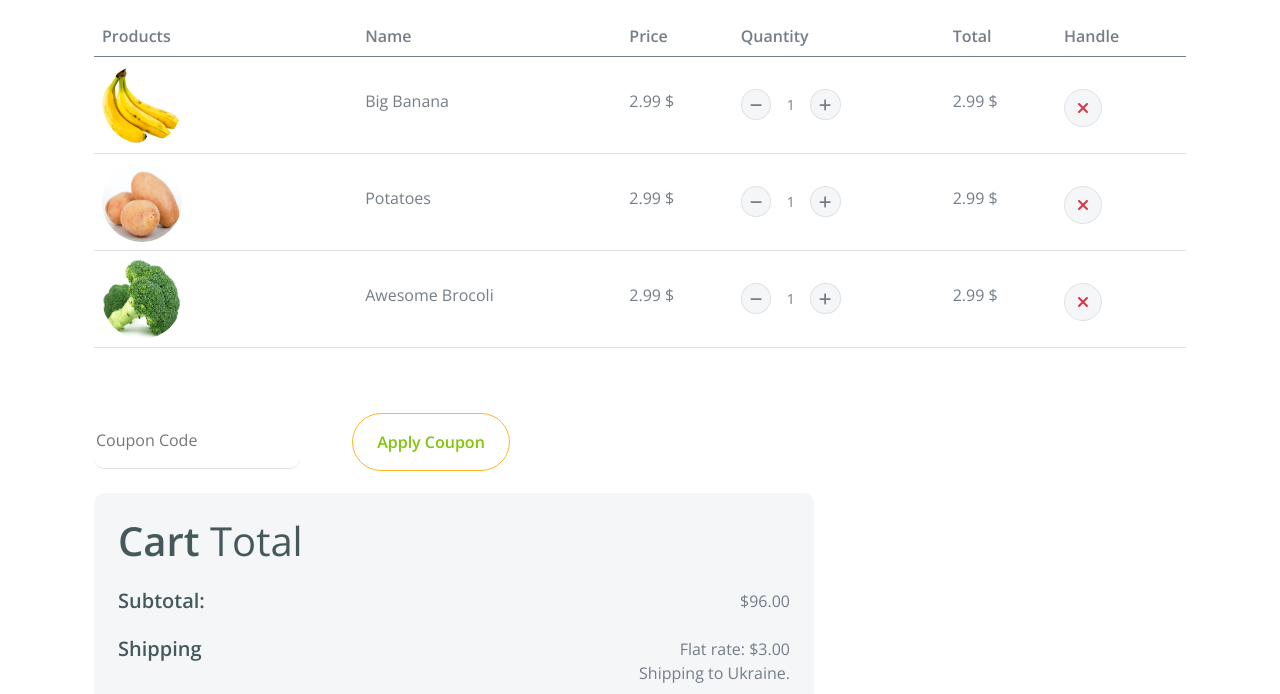
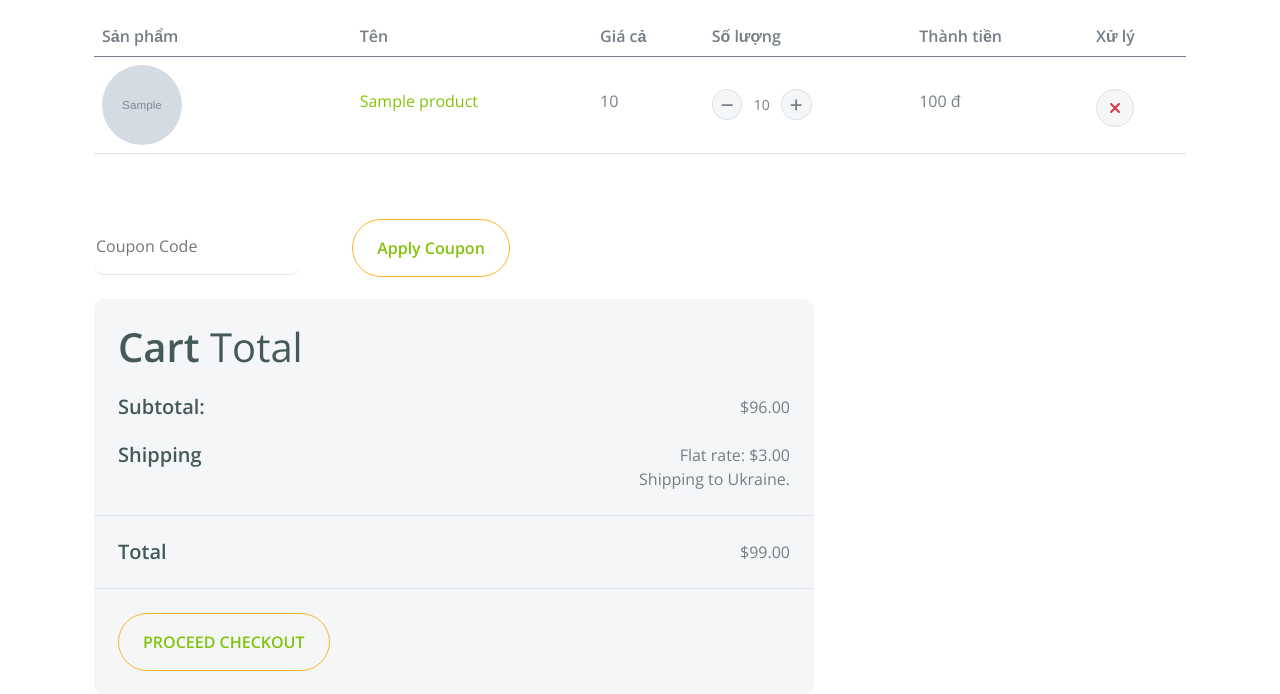
Before and after one commit to duyt1122/laptopShop, a Java web app: template src/main/webapp/WEB-INF/view/client/cart/show.jsp in a window 1280 px wide. Shown: the part 120-814 px from the top of the page. Run offline with Spring Boot 4, a stand-in JSP engine, Linux system fonts and the light colour scheme; the template is opened without the code that fills it: most values are stand-ins (such as "Sample title", 1, 10 or a date in 2020); grey boxes marked "Sample" are stand-in pictures; data that the repository does not hold is empty; some of the project's set-up classes (security, data sources, template engines, error pages and the like) are left out, and stand-ins take their place; some libraries are stand-ins or nearby versions.

Commit message:
load data cart

```diff
--- a/src/main/java/com/vn/laptopshop/config/CustomSuccessHandler.java
+++ b/src/main/java/com/vn/laptopshop/config/CustomSuccessHandler.java
@@ -58,7 +58,7 @@ public class CustomSuccessHandler implements AuthenticationSuccessHandler {
             session.setAttribute("avatar", user.getAvatar());
             session.setAttribute("id", user.getId());
             session.setAttribute("email", user.getEmail());
-            int sum = user.getCart().getSum();
+            int sum = user.getCart() == null? 0: user.getCart().getSum();
             session.setAttribute("sum", sum);
         }
 
--- a/src/main/java/com/vn/laptopshop/service/ProductService.java
+++ b/src/main/java/com/vn/laptopshop/service/ProductService.java
@@ -91,4 +91,8 @@ public class ProductService{
         }
 
     }
+
+    public Cart fetchByUser(User user){
+        return this.cartRepository.findByUser(user);
+    }
 }
--- a/src/main/webapp/WEB-INF/view/client/cart/show.jsp
+++ b/src/main/webapp/WEB-INF/view/client/cart/show.jsp
@@ -56,47 +56,57 @@
                             <table class="table">
                                 <thead>
                                     <tr>
-                                        <th scope="col">Products</th>
-                                        <th scope="col">Name</th>
-                                        <th scope="col">Price</th>
-                                        <th scope="col">Quantity</th>
-                                        <th scope="col">Total</th>
-                                        <th scope="col">Handle</th>
+                                        <th scope="col">Sản phẩm</th>
+                                        <th scope="col">Tên</th>
+                                        <th scope="col">Giá cả</th>
+                                        <th scope="col">Số lượng</th>
+                                        <th scope="col">Thành tiền</th>
+                                        <th scope="col">Xử lý</th>
                                     </tr>
                                 </thead>
                                 <tbody>
+                                    <c:forEach var="cartDetail" items="${cartDetails}">
                                         <tr>
                                             <th scope="row">
                                                 <div class="d-flex align-items-center">
-                                                <img src="img/vegetable-item-3.png"
+                                                    <img src="/images/product/${cartDetail.product.image}"
                                                         class="img-fluid me-5 rounded-circle"
                                                         style="width: 80px; height: 80px;" alt="">
                                                 </div>
                                             </th>
                                             <td>
-                                            <p class="mb-0 mt-4">Big Banana</p>
+                                                <p class="mb-0 mt-4">
+                                                    <a href="/product/${cartDetail.product.id}"
+                                                        target="_blank">${cartDetail.product.name}</a>
+                                                </p>
                                             </td>
                                             <td>
-                                            <p class="mb-0 mt-4">2.99 $</p>
+                                                <p class="mb-0 mt-4">${cartDetail.price}</p>
                                             </td>
                                             <td>
                                                 <div class="input-group quantity mt-4" style="width: 100px;">
                                                     <div class="input-group-btn">
-                                                    <button class="btn btn-sm btn-minus rounded-circle bg-light border">
+                                                        <button
+                                                            class="btn btn-sm btn-minus rounded-circle bg-light border">
                                                             <i class="fa fa-minus"></i>
                                                         </button>
                                                     </div>
                                                     <input type="text"
-                                                    class="form-control form-control-sm text-center border-0" value="1">
+                                                        class="form-control form-control-sm text-center border-0"
+                                                        value=${cartDetail.quantity}>
                                                     <div class="input-group-btn">
-                                                    <button class="btn btn-sm btn-plus rounded-circle bg-light border">
+                                                        <button
+                                                            class="btn btn-sm btn-plus rounded-circle bg-light border">
                                                             <i class="fa fa-plus"></i>
                                                         </button>
                                                     </div>
                                                 </div>
                                             </td>
                                             <td>
-                                            <p class="mb-0 mt-4">2.99 $</p>
+                                                <p class="mb-0 mt-4">
+                                                    <fmt:formatNumber type="number"
+                                                        value="${cartDetail.price * cartDetail.quantity}" /> đ
+                                                </p>
                                             </td>
                                             <td>
                                                 <button class="btn btn-md rounded-circle bg-light border mt-4">
@@ -105,84 +115,9 @@
                                             </td>
 
                                         </tr>
-                                    <tr>
-                                        <th scope="row">
-                                            <div class="d-flex align-items-center">
-                                                <img src="img/vegetable-item-5.jpg"
-                                                    class="img-fluid me-5 rounded-circle"
-                                                    style="width: 80px; height: 80px;" alt="" alt="">
-                                            </div>
-                                        </th>
-                                        <td>
-                                            <p class="mb-0 mt-4">Potatoes</p>
-                                        </td>
-                                        <td>
-                                            <p class="mb-0 mt-4">2.99 $</p>
-                                        </td>
-                                        <td>
-                                            <div class="input-group quantity mt-4" style="width: 100px;">
-                                                <div class="input-group-btn">
-                                                    <button class="btn btn-sm btn-minus rounded-circle bg-light border">
-                                                        <i class="fa fa-minus"></i>
-                                                    </button>
-                                                </div>
-                                                <input type="text"
-                                                    class="form-control form-control-sm text-center border-0" value="1">
-                                                <div class="input-group-btn">
-                                                    <button class="btn btn-sm btn-plus rounded-circle bg-light border">
-                                                        <i class="fa fa-plus"></i>
-                                                    </button>
-                                                </div>
-                                            </div>
-                                        </td>
-                                        <td>
-                                            <p class="mb-0 mt-4">2.99 $</p>
-                                        </td>
-                                        <td>
-                                            <button class="btn btn-md rounded-circle bg-light border mt-4">
-                                                <i class="fa fa-times text-danger"></i>
-                                            </button>
-                                        </td>
-                                    </tr>
-                                    <tr>
-                                        <th scope="row">
-                                            <div class="d-flex align-items-center">
-                                                <img src="img/vegetable-item-2.jpg"
-                                                    class="img-fluid me-5 rounded-circle"
-                                                    style="width: 80px; height: 80px;" alt="" alt="">
-                                            </div>
-                                        </th>
-                                        <td>
-                                            <p class="mb-0 mt-4">Awesome Brocoli</p>
-                                        </td>
-                                        <td>
-                                            <p class="mb-0 mt-4">2.99 $</p>
-                                        </td>
-                                        <td>
-                                            <div class="input-group quantity mt-4" style="width: 100px;">
-                                                <div class="input-group-btn">
-                                                    <button class="btn btn-sm btn-minus rounded-circle bg-light border">
-                                                        <i class="fa fa-minus"></i>
-                                                    </button>
-                                                </div>
-                                                <input type="text"
-                                                    class="form-control form-control-sm text-center border-0" value="1">
-                                                <div class="input-group-btn">
-                                                    <button class="btn btn-sm btn-plus rounded-circle bg-light border">
-                                                        <i class="fa fa-plus"></i>
-                                                    </button>
-                                                </div>
-                                            </div>
-                                        </td>
-                                        <td>
-                                            <p class="mb-0 mt-4">2.99 $</p>
-                                        </td>
-                                        <td>
-                                            <button class="btn btn-md rounded-circle bg-light border mt-4">
-                                                <i class="fa fa-times text-danger"></i>
-                                            </button>
-                                        </td>
-                                    </tr>
+                                    </c:forEach>
+
+
                                 </tbody>
                             </table>
                         </div>
```
Also changed, not shown: src/main/java/com/vn/laptopshop/controller/client/ItemController.java (+20 -1 lines). Lines whose indentation alone changed are shown as unchanged.
